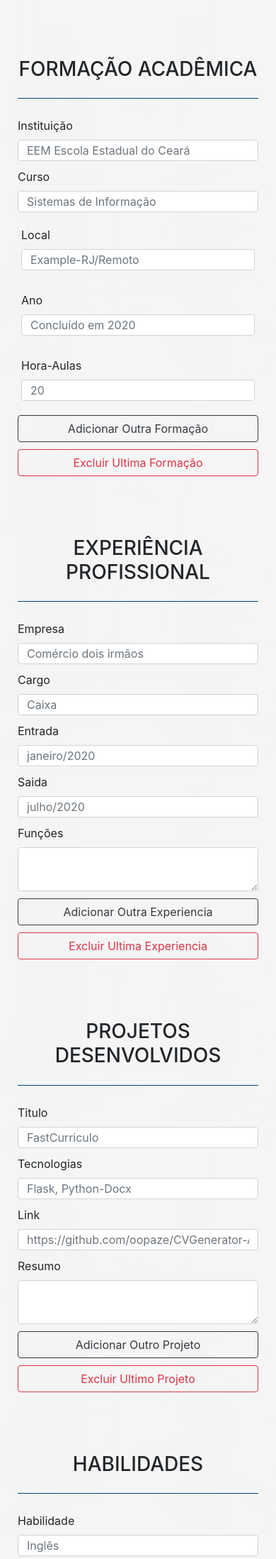
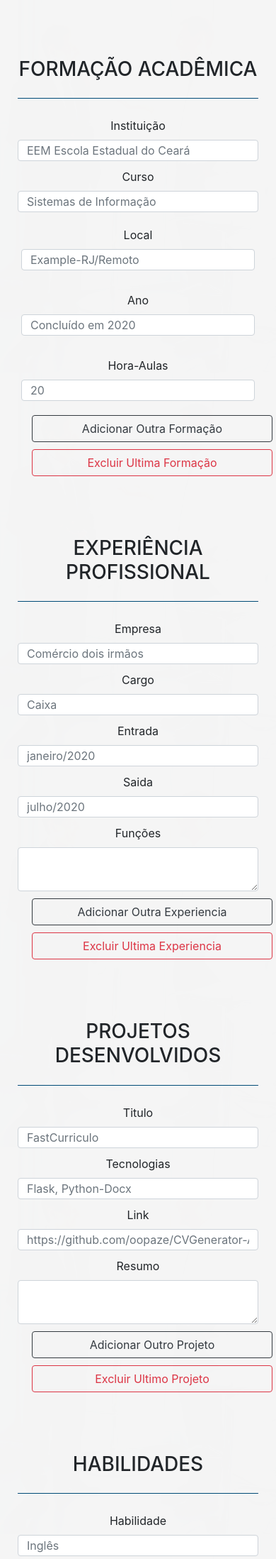
Before and after one commit to oopaze/FastCurriculo, a Flask app: page / in a window 390 px wide. Shown: the part 567-2764 px from the top of the page at 71% size. Run offline with Flask 2, Linux system fonts and the light colour scheme; some libraries are stand-ins or nearby versions.

Commit message:
Fixing Responsivity

```diff
--- a/app/static/css/index.css
+++ b/app/static/css/index.css
@@ -8,56 +8,9 @@ input:invalid {
   border: 1px line red;
 }
 
-#conteudo{
-	background-color: rgba(11,11,11,0.8);
-}
-
-#meio{
-	padding: 20px 0;
-}
-
-.col-md-4{
-	padding: 10px 20px;
-}
-.form-control{
-	max-width: 100%;
-	height: 30px;
-}
-
-.btn-form{
-	width: 100%;
-}
-
 form h3{
 	width: 100%;
 	text-align: center;
-}
-
-.tamanho{
-	width: 100%;
-}
-
-.side_left{
-	float: left;
-	clear: top;
-}
-
-.side_left label{
-	padding-top: 10px !important;
-}
-
-.button-add{
-	padding-top: 10px;
-	float: left;
-}
-
-.col-config{
-	padding-top: 80px !important;
-}
-
-.col-inside{
-	padding: 5px 40px;
-	background-color: rgba(247, 247, 247, 0.99);
 }
 
 hr{
@@ -73,3 +26,55 @@ footer p{
 	margin-top: -15px;
 	font-size: 12px;
 }
+
+#conteudo{
+	background-color: rgba(11,11,11,0.8);
+}
+
+#meio{
+	padding: 20px 0;
+}
+
+.tamanho button{
+	min-width: 220px;
+	margin: 0 20px;
+}
+
+.col-md-4{
+	padding: 10px 20px;
+}
+.form-control{
+	max-width: 100%;
+	height: 30px;
+}
+
+.btn-form{
+	width: 100%;
+}
+
+.tamanho{
+	text-align: center;
+	width: 100%;
+}
+
+.side_left{
+	float: left;
+	clear: top;
+}
+
+.side_left label{
+	padding-top: 10px !important;
+}
+
+.button-add{
+	padding-top: 10px;
+}
+
+.col-config{
+	padding-top: 80px !important;
+}
+
+.col-inside{
+	padding: 5px 40px;
+	background-color: rgba(247, 247, 247, 0.99);
+}
--- a/app/templates/index.html
+++ b/app/templates/index.html
@@ -120,7 +120,7 @@
 										<div class="col-md-12 side_left">
 											<hr width="100%;">
 										</div>
-										<div class="col-md-6 col-sm-1 side_left">
+										<div class="col-md-6 col-sm-12 side_left">
 											<label> Instituição </label>
 											<input placeholder="EEM Escola Estadual do Ceará" class="form-control" type="text" name="instituicao1" id="instituicao1">
 										</div>
@@ -143,10 +143,10 @@
 									</div>
 								</div>
 								<div class="tamanho">
-									<div class="col-md-6 col-sm-12 button-add">
+									<div class="col-md-6 col-sm-12 button-add side_left">
 										<button onclick='add_formacao()' type='button' class="btn btn-form btn-outline-dark"> Adicionar Outra Formação </button>
 									</div>
-									<div class="col-md-6 col-sm-12 button-add">
+									<div class="col-md-6 col-sm-12 button-add side_left">
 										<button onclick='del_formacao()' type='button' class="btn btn-form btn-outline-danger"> Excluir Ultima Formação </button>
 									</div>
 								</div>
@@ -187,10 +187,10 @@
 									</div>
 								</div>
 								<div class="tamanho">
-									<div class="col-md-6 col-sm-12 button-add">
+									<div class="col-md-6 col-sm-12 button-add side_left">
 										<button onclick='add_experiencia()' type='button' class="btn btn-form btn-outline-dark"> Adicionar Outra Experiencia </button>
 									</div>
-									<div class="col-md-6 col-sm-12 button-add">
+									<div class="col-md-6 col-sm-12 button-add side_left">
 										<button onclick='del_experiencia()' type='button' class="btn btn-form btn-outline-danger"> Excluir Ultima Experiencia </button>
 									</div>
 								</div>
@@ -226,10 +226,10 @@
 									</div>
 								</div>
 								<div class="tamanho">
-									<div class="col-md-6 col-sm-12 button-add">
+									<div class="col-md-6 col-sm-12 button-add side_left">
 										<button type='button' onclick='add_projetos()' class="btn btn-form btn-outline-dark"> Adicionar Outro Projeto </button>
 									</div>
-									<div class="col-md-6 col-sm-12 button-add">
+									<div class="col-md-6 col-sm-12 button-add side_left">
 										<button onclick='del_projetos()' type='button' class="btn btn-form btn-outline-danger"> Excluir Ultimo Projeto </button>
 									</div>
 								</div>
@@ -258,10 +258,10 @@
 									</div>
 								</div>
 								<div class="tamanho">
-									<div class="col-md-6 col-sm-12 button-add">
+									<div class="col-md-6 col-sm-12 button-add side_left">
 										<button onclick='add_habilidades()' type='button' class="btn btn-form btn-outline-dark"> Adicionar Outra Habilidade </button>
 									</div>
-									<div class="col-md-6 col-sm-12 button-add">
+									<div class="col-md-6 col-sm-12 button-add side_left">
 										<button onclick='del_habilidades()' type='button' class="btn btn-form btn-outline-danger"> Excluir Ultima Habilidade </button>
 									</div>
 								</div>
@@ -287,10 +287,10 @@
 									</div>
 								</div>
 								<div class="tamanho">
-									<div class="col-md-6 col-sm-12 button-add">
+									<div class="col-md-6 col-sm-12 button-add side_left">
 										<button onclick='add_area()' type='button' class="btn btn-form btn-outline-dark"> Adicionar Area de Interesse </button>
 									</div>
-									<div class="col-md-6 col-sm-12 button-add">
+									<div class="col-md-6 col-sm-12 button-add side_left">
 										<button onclick='del_area()' type='button' class="btn btn-form btn-outline-danger"> Excluir Area de Interesse </button>
 									</div>
 								</div>
```
Also changed, not shown: 2 other files.
